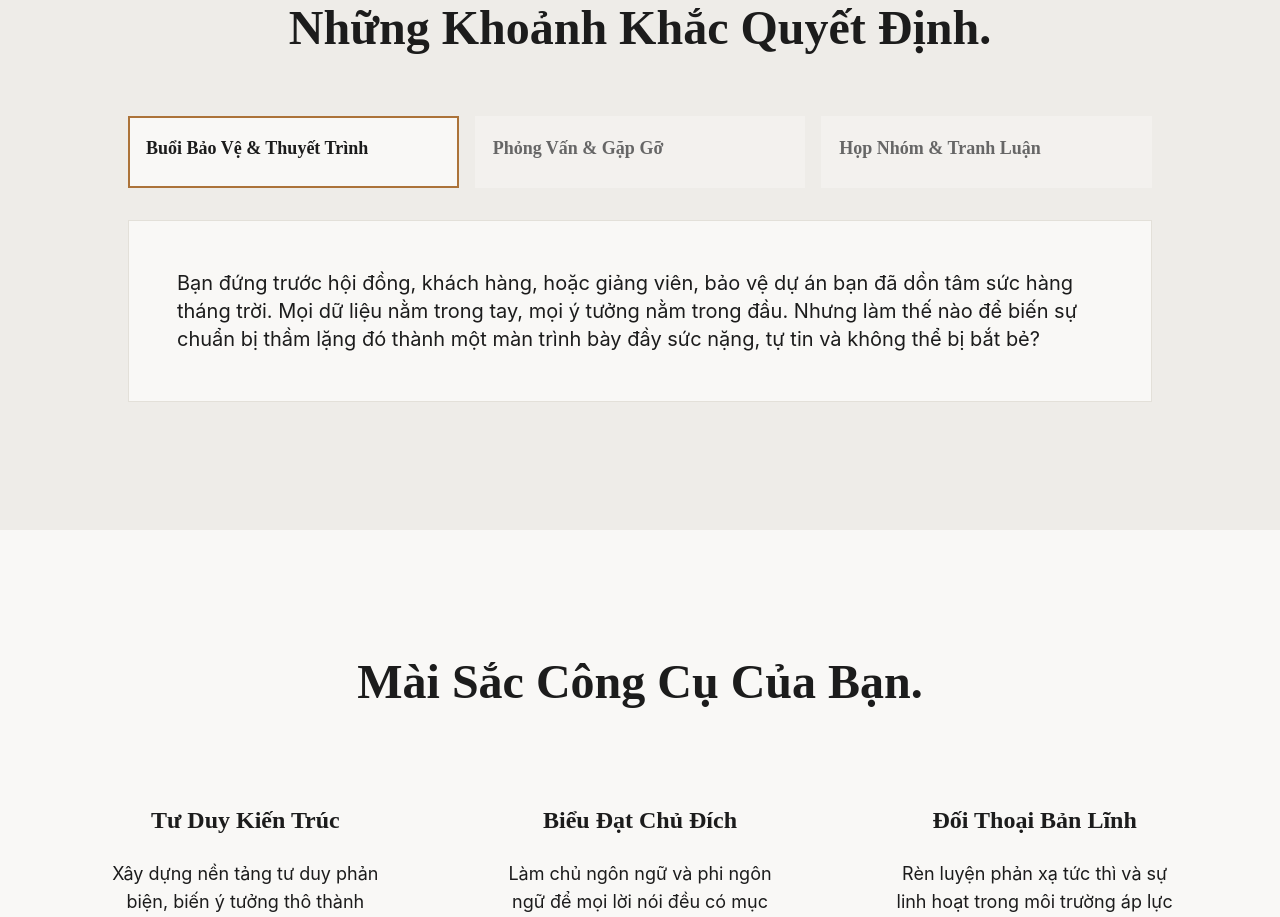
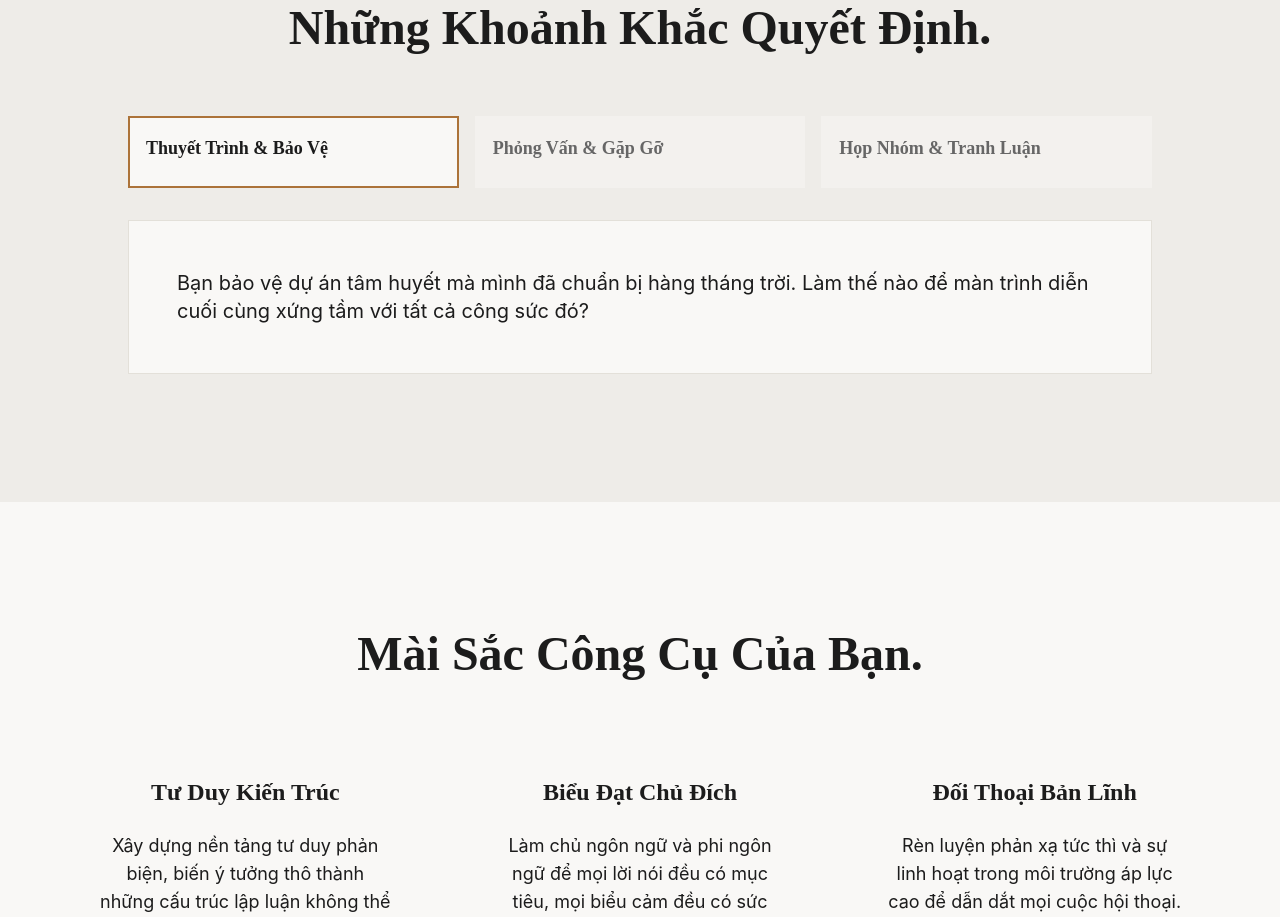
Before and after one commit to nauqcreen/your-ai-soulmate-talk, a React (Vite) app: page / in a window 1280 px wide. Shown: the part 1360-2277 px from the top of the page. Built offline with nearby package versions, Linux system fonts and the light colour scheme.

Commit message:
Refactor: Update Arena section content
Revised the content for the three application contexts within the Arena section, aiming for a balance between brevity and evocative storytelling.

```diff
--- a/src/components/TheArena.tsx
+++ b/src/components/TheArena.tsx
@@ -6,16 +6,16 @@ const TheArena = () => {
 
   const contexts = [
     {
-      title: "Buổi Bảo Vệ & Thuyết Trình",
-      description: "Bạn đứng trước hội đồng, khách hàng, hoặc giảng viên, bảo vệ dự án bạn đã dồn tâm sức hàng tháng trời. Mọi dữ liệu nằm trong tay, mọi ý tưởng nằm trong đầu. Nhưng làm thế nào để biến sự chuẩn bị thầm lặng đó thành một màn trình bày đầy sức nặng, tự tin và không thể bị bắt bẻ?"
+      title: "Thuyết Trình & Bảo Vệ",
+      description: "Bạn bảo vệ dự án tâm huyết mà mình đã chuẩn bị hàng tháng trời. Làm thế nào để màn trình diễn cuối cùng xứng tầm với tất cả công sức đó?"
     },
     {
       title: "Phỏng Vấn & Gặp Gỡ",
-      description: "Bạn ngồi đối diện nhà tuyển dụng của công ty mơ ước, hoặc người quản lý trực tiếp của bạn. CV rất ấn tượng, năng lực chuyên môn đã có. Nhưng 30 phút đối thoại trực tiếp mới là bài kiểm tra thực sự. Liệu từng câu trả lời của bạn có thể hiện được hết chiều sâu, sự thông minh và tiềm năng của bạn không?"
+      description: "Năng lực của bạn được thể hiện hoàn hảo trên giấy tờ. Nhưng trong 30 phút đối thoại, làm sao để bộc lộ hết được tiềm năng con người bạn?"
     },
     {
       title: "Họp Nhóm & Tranh Luận",
-      description: "Trong một buổi họp nhóm, một ý kiến trái chiều đột ngột được đưa ra. Bạn biết mình có lý, nhưng não bộ dường như 'đứng hình' trong vài giây. Khoảnh khắc do dự ngắn ngủi đó đủ để cuộc thảo luận trôi đi, và ý tưởng của bạn bị lướt qua. Làm sao để phản xạ tức thì và bảo vệ quan điểm của mình một cách sắc bén?"
+      description: "Một ý kiến trái chiều bất ngờ xuất hiện. Làm thế nào để biến khoảnh khắc não bộ \"đứng hình\" thành một luận điểm phản biện thông minh và tức thì?"
     }
   ];
 
```
